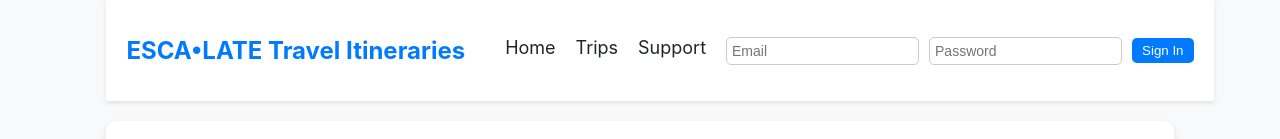
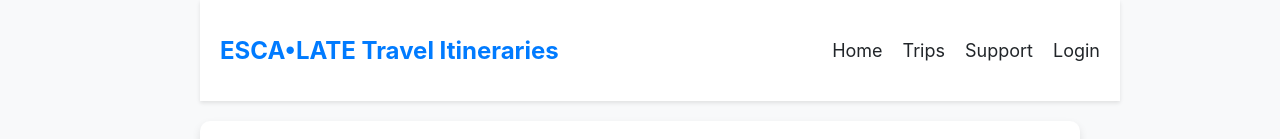
Before and after one commit to elijahescamilla1/travel-itinerary, a React (Create React App) app: page / in a window 1280 px wide. Shown: the top 139 px of the page. Built offline with nearby package versions, Linux system fonts and the light colour scheme; no server answers.

Commit message:
Sign in functionality and images

```diff
--- a/src/App.js
+++ b/src/App.js
@@ -20,13 +20,7 @@ function App() {
             <Link to="/">Home</Link>
             <Link to="/trips">Trips</Link>
             <Link to="/support">Support</Link>
-            {!user && (
-              <form className="signin-form">
-                <input type="email" placeholder="Email" />
-                <input type="password" placeholder="Password" />
-                <button type="submit">Sign In</button>
-              </form>
-            )}
+            {!user && <Link to="/signin">Login</Link>}
             {user && <SignOut />}
           </nav>
         </header>
```
